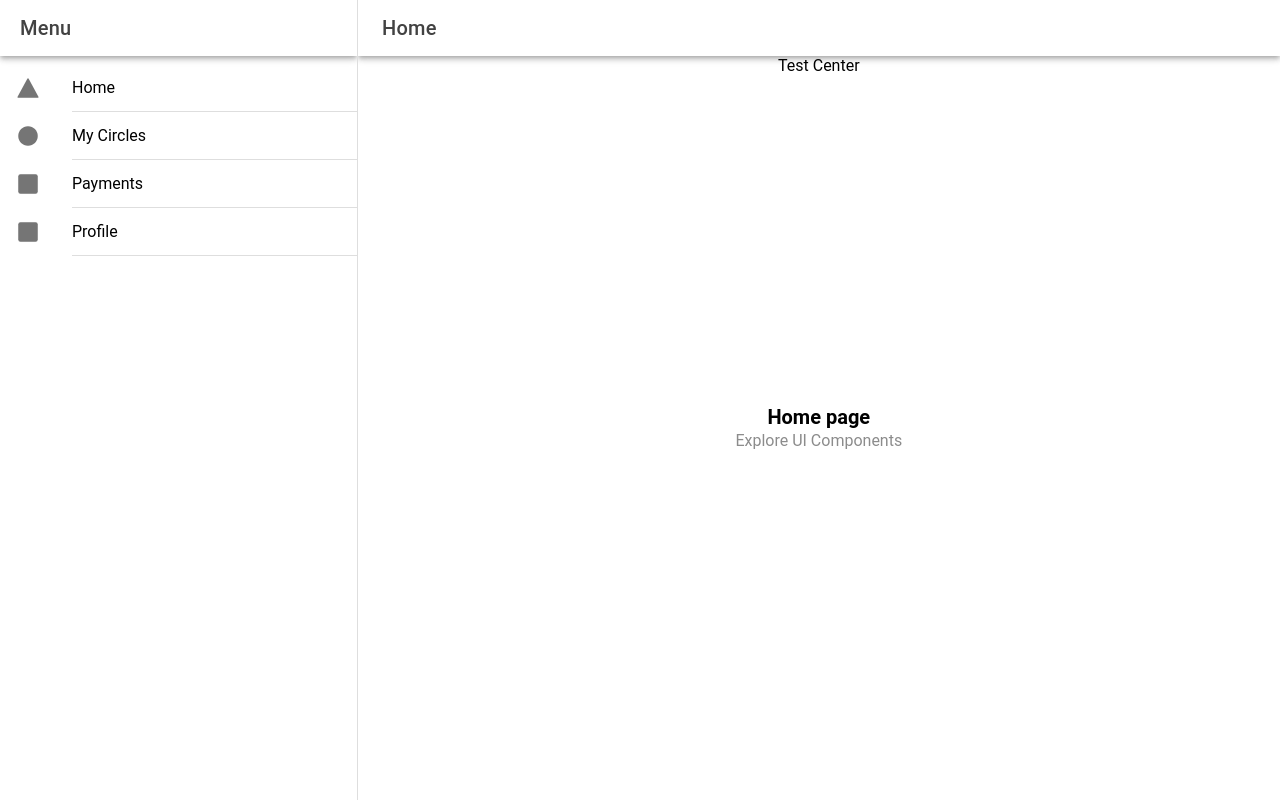
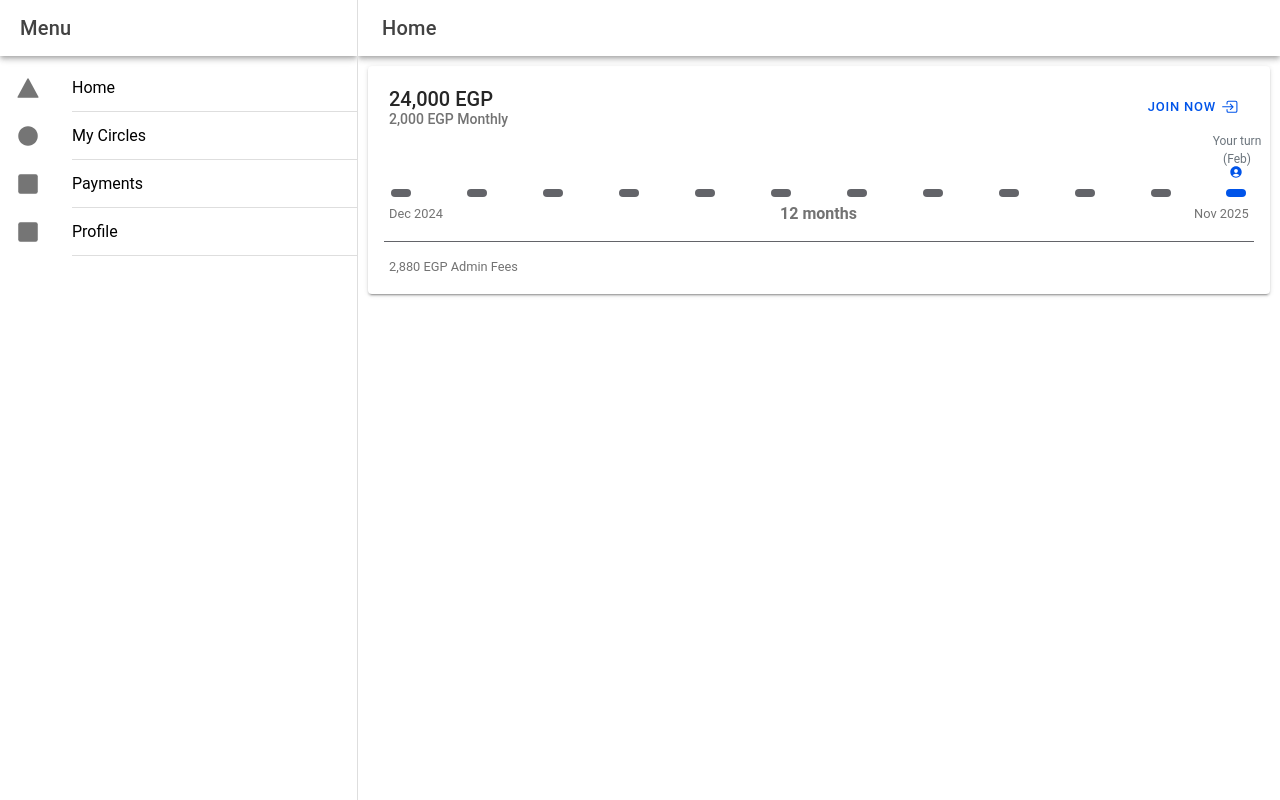
Before and after one commit to AliElba/cash-circle-fe, a React (Vite) app: page /home in a window 1280 px wide. Built offline with nearby package versions, Linux system fonts and the light colour scheme.

Commit message:
circle card

```diff
--- a/src/_core/AppRoutes.tsx
+++ b/src/_core/AppRoutes.tsx
@@ -1,6 +1,6 @@
 import React from "react";
 import { Redirect, Route } from "react-router-dom";
-import Home from "../pages/Home";
+import Home from "../pages/home/Home";
 import MyCircles from "../pages/MyCircles";
 import Payments from "../pages/Payments";
 import Profile from "../pages/Profile";
--- /dev/null
+++ b/src/components/CircleCard/CircleCard.scss
@@ -0,0 +1,66 @@
+.circle-card {
+  .timeline {
+    margin-top: 20px;
+    position: relative;
+
+    .timeline-bar {
+      display: flex;
+      justify-content: space-between;
+      align-items: center;
+      position: relative; // To support positioning of indicators
+      margin-top: 16px;
+
+      .timeline-box {
+        width: 20px;
+        height: 8px;
+        background-color: var(--ion-color-medium); // Neutral for inactive boxes
+        border-radius: 4px;
+        margin: 0 2px;
+        position: relative; // For overlaying the indicator on active boxes
+
+        &.active {
+          background-color: var(--ion-color-primary); // Primary color for active box
+        }
+
+        .timeline-indicator-container {
+          position: absolute;
+          top: -25px; // Position the indicator above the active box
+          left: 50%;
+          transform: translateX(-50%);
+          text-align: center;
+
+          .your-turn-text {
+            position: absolute;
+            top: -32px; // Position the test above the indicator
+            left: -25px;
+            width: 65px;
+            font-size: 12px; // Smaller text for secondary labels
+            color: var(--ion-color-medium); // Neutral color for labels
+          }
+        }
+      }
+    }
+
+    .timeline-labels {
+      display: flex;
+      justify-content: space-between;
+      align-items: center;
+      font-size: 0.8rem;
+      color: var(--ion-text-color); // Dynamic text color
+      margin-top: 5px;
+
+      .timeline-duration {
+        font-size: 1rem;
+        font-weight: bold;
+        color: var(--ion-text-color); // Dynamic text color
+      }
+    }
+  }
+
+  .admin-fees {
+    margin-top: 10px;
+    padding-top: 10px;
+    border-top: 1px solid var(--ion-color-medium); // Subtle neutral border
+    font-size: 0.8rem;
+  }
+}
--- /dev/null
+++ b/src/components/CircleCard/CircleCard.tsx
@@ -0,0 +1,85 @@
+import React from "react";
+import {
+  IonButton,
+  IonCard,
+  IonCardContent,
+  IonCardHeader,
+  IonCardSubtitle,
+  IonCardTitle,
+  IonCol,
+  IonIcon,
+  IonRow,
+  IonText,
+} from "@ionic/react";
+import { enterOutline, personCircle } from "ionicons/icons";
+import "./CircleCard.scss";
+
+interface CircleCardProps {
+  totalAmount: string;
+  monthlyAmount: string;
+  adminFees: string;
+  duration: number;
+  startDate: string;
+  endDate: string;
+  yourTurn: number; // The user's turn (1-based index)
+}
+
+const CircleCard: React.FC<CircleCardProps> = ({
+  totalAmount,
+  monthlyAmount,
+  adminFees,
+  duration,
+  startDate,
+  endDate,
+  yourTurn,
+}) => {
+  const renderTimeline = () => {
+    return Array.from({ length: duration }).map((_, index) => (
+      <div key={index} className={`timeline-box ${index + 1 === yourTurn ? "active" : ""}`}>
+        {index + 1 === yourTurn && (
+          <div className="timeline-indicator-container">
+            <IonText className="text-secondary your-turn-text">Your turn (Feb)</IonText>
+            <IonIcon icon={personCircle} size="medium" color="primary" />
+          </div>
+        )}
+      </div>
+    ));
+  };
+
+  return (
+    <IonCard className="circle-card">
+      <IonCardHeader>
+        <IonRow className="ion-align-items-center">
+          <IonCol size="7">
+            <IonCardTitle>{totalAmount} EGP</IonCardTitle>
+            <IonCardSubtitle>{monthlyAmount} EGP Monthly</IonCardSubtitle>
+          </IonCol>
+          <IonCol size="5" className="ion-text-end">
+            <IonButton fill="clear" color="primary" size="small">
+              Join Now <IonIcon slot="end" icon={enterOutline} />
+            </IonButton>
+          </IonCol>
+        </IonRow>
+      </IonCardHeader>
+      <IonCardContent>
+        <IonRow className="timeline">
+          <IonCol size="12" className="ion-text-center">
+            <div className="timeline-bar">{renderTimeline()}</div>
+            <div className="timeline-labels">
+              <span>{startDate}</span>
+              <span className="timeline-duration">{duration} months</span>
+              <span>{endDate}</span>
+            </div>
+          </IonCol>
+        </IonRow>
+        <IonRow className="admin-fees">
+          <IonCol size="12" className="ion-text-start">
+            <IonText>{adminFees} Admin Fees</IonText>
+          </IonCol>
+        </IonRow>
+      </IonCardContent>
+    </IonCard>
+  );
+};
+
+export default CircleCard;
--- a/src/pages/Home.tsx
+++ /dev/null
@@ -1,26 +0,0 @@
-import { IonButtons, IonContent, IonHeader, IonMenuButton, IonPage, IonTitle, IonToolbar } from '@ionic/react';
-import ExploreContainer from '../components/ExploreContainer';
-import './Home.scss';
-import React from 'react';
-
-const Home: React.FC = () => {
-  return (
-    <IonPage>
-      <IonHeader>
-        <IonToolbar>
-          <IonButtons slot="start">
-            <IonMenuButton />
-          </IonButtons>
-          <IonTitle>Home</IonTitle>
-        </IonToolbar>
-      </IonHeader>
-
-      <IonContent>
-        <div className="center">Test Center</div>
-        <ExploreContainer name="Home page" />
-      </IonContent>
-    </IonPage>
-  );
-};
-
-export default Home;
--- /dev/null
+++ b/src/pages/home/Home.tsx
@@ -0,0 +1,33 @@
+import { IonButtons, IonContent, IonHeader, IonMenuButton, IonPage, IonTitle, IonToolbar } from "@ionic/react";
+import "./Home.scss";
+import React from "react";
+import CircleCard from "../../components/CircleCard/CircleCard";
+
+const Home: React.FC = () => {
+  return (
+    <IonPage>
+      <IonHeader>
+        <IonToolbar>
+          <IonButtons slot="start">
+            <IonMenuButton />
+          </IonButtons>
+          <IonTitle>Home</IonTitle>
+        </IonToolbar>
+      </IonHeader>
+
+      <IonContent>
+        <CircleCard
+          totalAmount="24,000"
+          monthlyAmount="2,000"
+          adminFees="2,880 EGP"
+          duration={12} // 12 months
+          startDate="Dec 2024"
+          endDate="Nov 2025"
+          yourTurn={12} // 3rd turn
+        />
+      </IonContent>
+    </IonPage>
+  );
+};
+
+export default Home;
```
Also changed, not shown: src/components/CircleCard.tsx (deleted, +0 -21 lines), src/pages/home/Home.scss (added).
